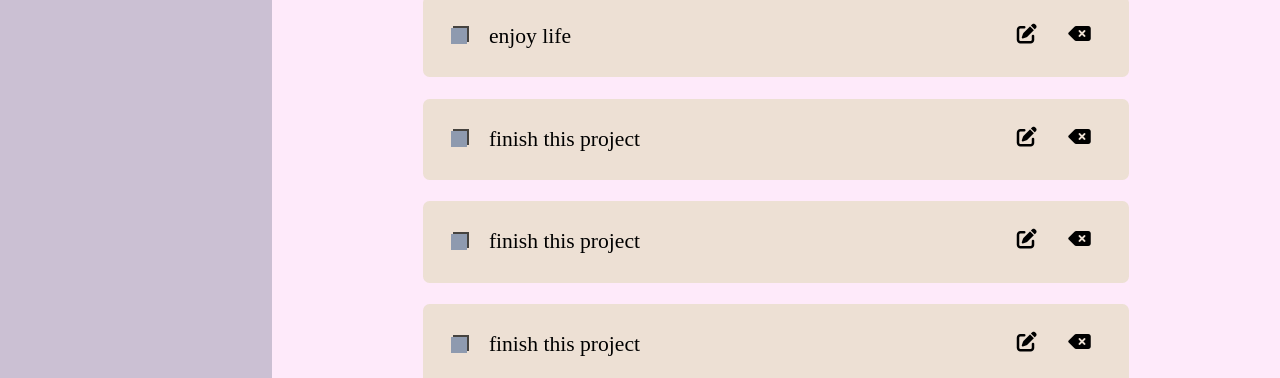
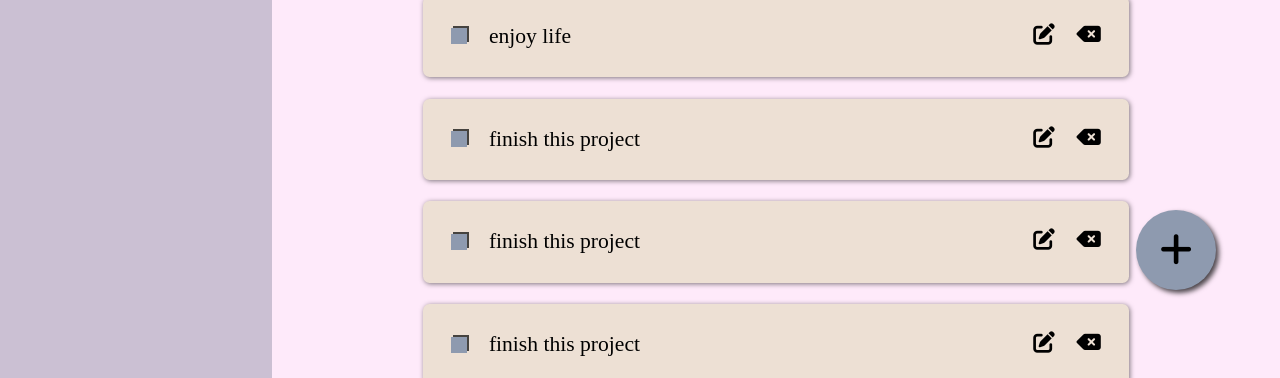
Before and after one commit to Olguta150/tic_tac_toe, a website built with webpack: page dist/index.html in a window 1280 px wide. Shown: the part 446-824 px from the top of the page. Built offline with nearby package versions, Linux system fonts and the light colour scheme.

Commit message:
style the button that adds tasks

```diff
--- a/src/style.css
+++ b/src/style.css
@@ -61,6 +61,7 @@ body {
 }
 
 .todo-container {
+    position: relative;
     grid-column: 2 / 3;
     background: var(--todo-section-color);
 }
@@ -102,7 +103,7 @@ body {
     background: #b0a0bb;
 }
 
-.fa-solid {
+.add-project-icon {
     font-size: 20px;
     padding-right: 10px;
 }
@@ -231,6 +232,7 @@ body {
 .todo-item {
     display: flex;
     justify-content: space-between;
+    box-shadow: 1px 1px 5px rgb(0 0 0 / 0.5);
 }
 
 .todo-item .fa-pen-to-square, .todo-item .fa-delete-left {
@@ -277,3 +279,34 @@ body {
     opacity: .5;
     text-decoration: line-through;
 }
+
+.add-task-btn-container {
+    position: fixed;
+    bottom: 4em;
+    right: 4em;
+}
+
+.create-new-task-btn {
+    display: flex;
+    justify-content: center;
+    align-items: center;
+    background: var(--header-color);
+    width: 3rem;
+    height: 3rem;
+    border-radius: 50%;
+    border: none;
+    padding: 3em;
+    box-shadow: 3px 3px 5px rgb(0 0 0 / 0.7);
+    transform: scale(1);
+    transition: 0.2s ease-in-out;
+}
+
+.create-new-task-btn:hover, .create-new-task-btn:hover .add-todo-icon {
+    transform: scale(1.1);
+}
+
+.add-todo-icon {
+    font-size: 2.3rem;
+    transform: scale(1);
+    transition: 0.2s ease-in-out;
+}
```
